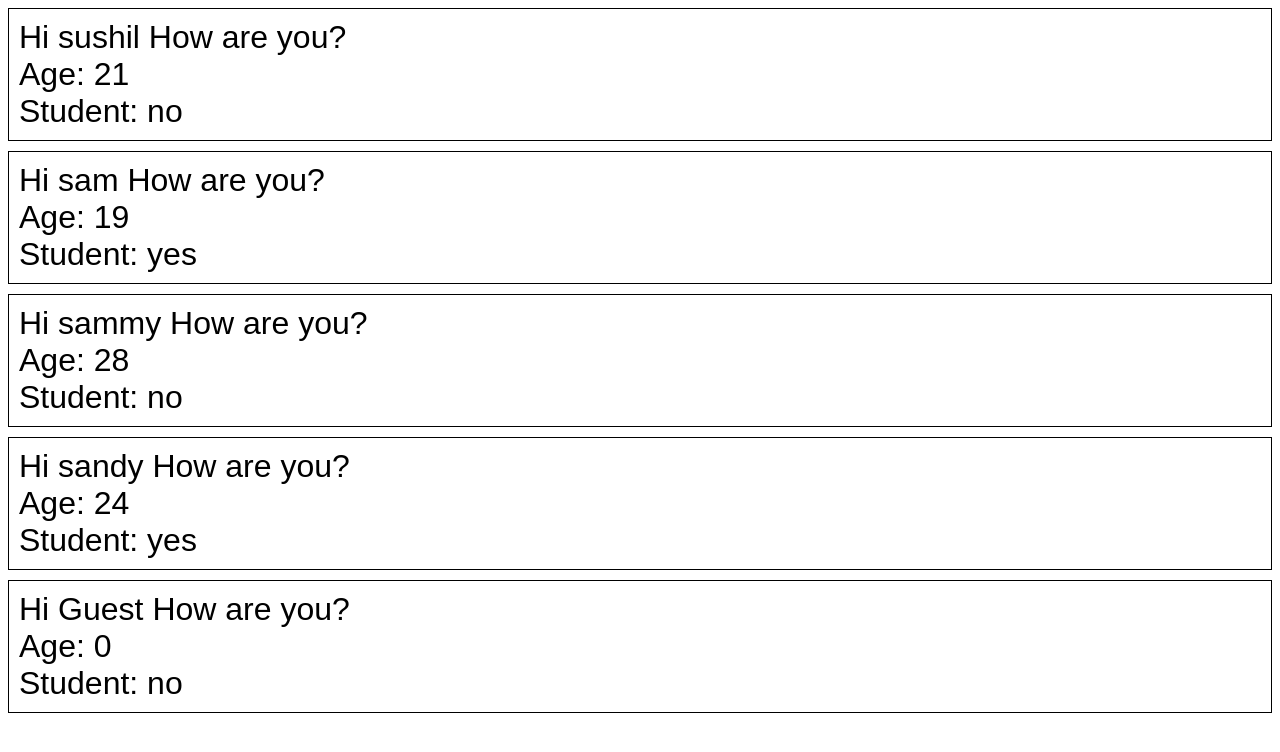
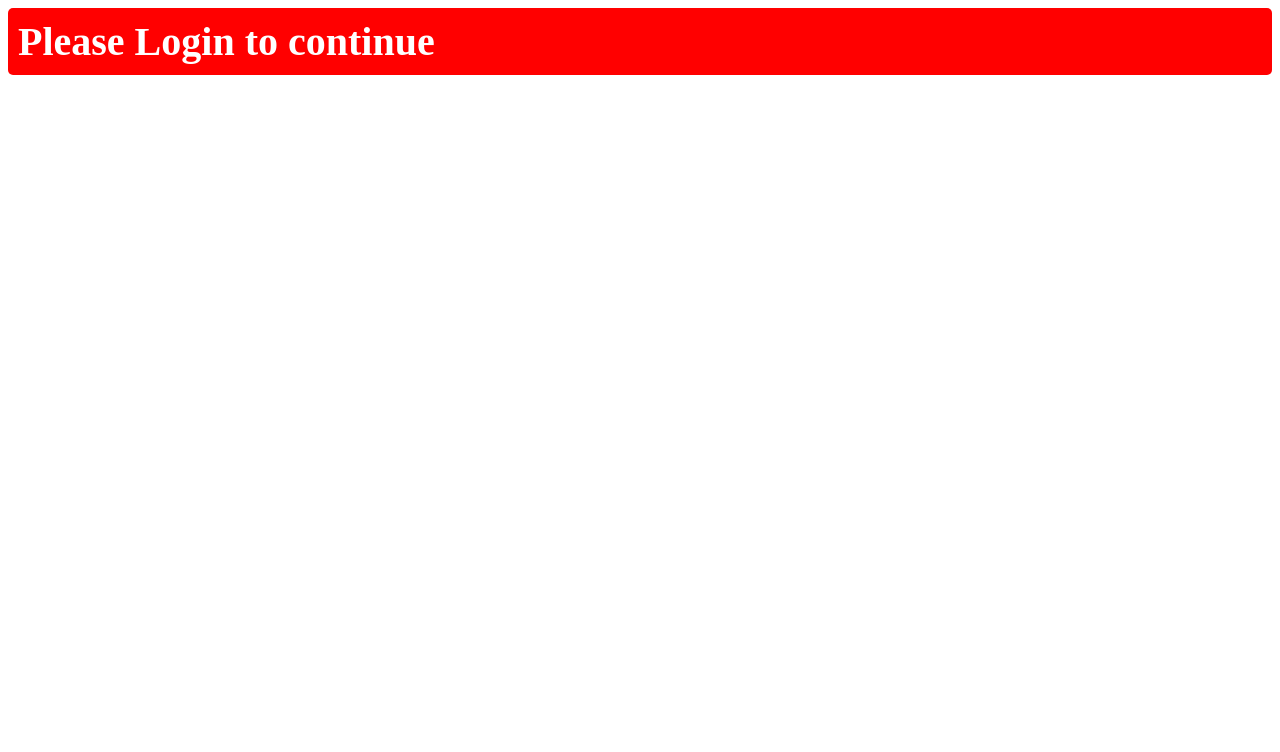
Before and after one commit to sushilthapaIT/React-JS, a React (Vite) app in the folder bro-code/: page / in a window 1280 px wide. Shown: the top 752 px of the page. Built offline with nearby package versions, Linux system fonts and the light colour scheme.

Commit message:
learned about conditional rendering
// Conditional rendering = allows you to control what gets rendered in your
//                         application based on certain conditions
//

```diff
--- a/bro-code/src/App.jsx
+++ b/bro-code/src/App.jsx
@@ -4,6 +4,7 @@ import Food from './Food.jsx';
 import Card from './Card.jsx';
 import Styling from './Styling.jsx';
 import Props from './Props.jsx';
+import ConditionalRendering from './ConditionalRendering.jsx';
 
 function App() {
   return(
@@ -14,11 +15,12 @@ function App() {
       {/* <Card /> */}
 
       {/* <Styling /> */}
-      <Props name="sushil" age={21} isStudent={false}/>
+      {/* <Props name="sushil" age={21} isStudent={false}/>
       <Props name="sam" age={19} isStudent={true}/>
       <Props name="sammy" age={28} isStudent={false}/>
       <Props name="sandy" age={24} isStudent={true}/>
-      <Props/>
+      <Props/> */}
+      <ConditionalRendering isLoggedIn={false} username="Sushil"/>
 
 
 
--- /dev/null
+++ b/bro-code/src/ConditionalRendering.jsx
@@ -0,0 +1,22 @@
+// Conditional rendering = allows you to control what gets rendered in your
+//                         application based on certain conditions
+//                         (show, hide, or change components)
+
+
+import PropTypes from 'prop-types'
+
+function ConditionalRendering(props){
+    return(props.isLoggedIn ? <h2 className="welcome-msg">Welcome {props.username} </h2>: <h2 className="login-prompt">Please Login to continue</h2>);
+}
+
+export default ConditionalRendering
+
+ConditionalRendering.prototypes = {
+    isLoggedIn: PropTypes.bool,
+    username: PropTypes.string
+}
+
+ConditionalRendering.defaultProps = {
+    isLoggedIn: false,
+    username: "Guest"
+}
--- a/bro-code/src/index.css
+++ b/bro-code/src/index.css
@@ -9,3 +9,22 @@
 .student p{
   margin: 0;
 }
+
+
+.welcome-msg{
+  font-size: 2.5em;
+  background-color: green;
+  color: white;
+  padding: 10px;
+  border-radius: 5px;
+  margin: 0;
+}
+
+.login-prompt{
+  font-size: 2.5em;
+  background-color: red;
+  color: white;
+  padding: 10px;
+  border-radius: 5px;
+  margin: 0;
+}
```
